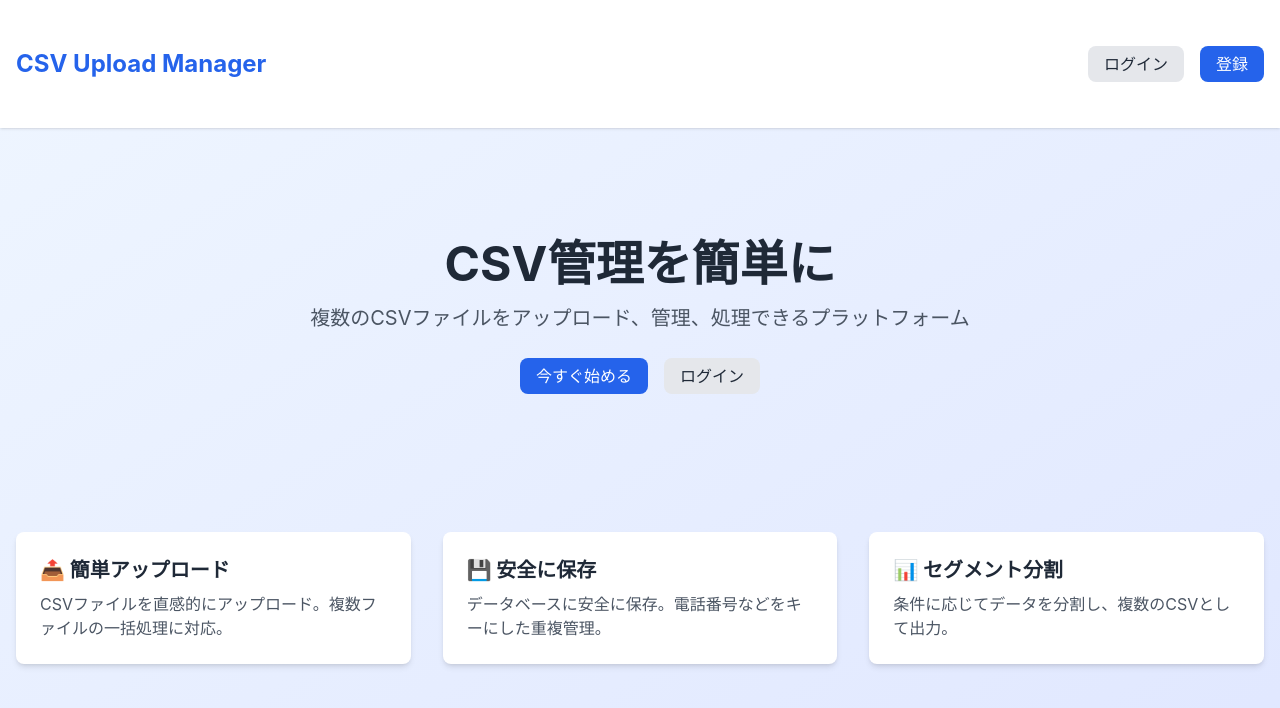
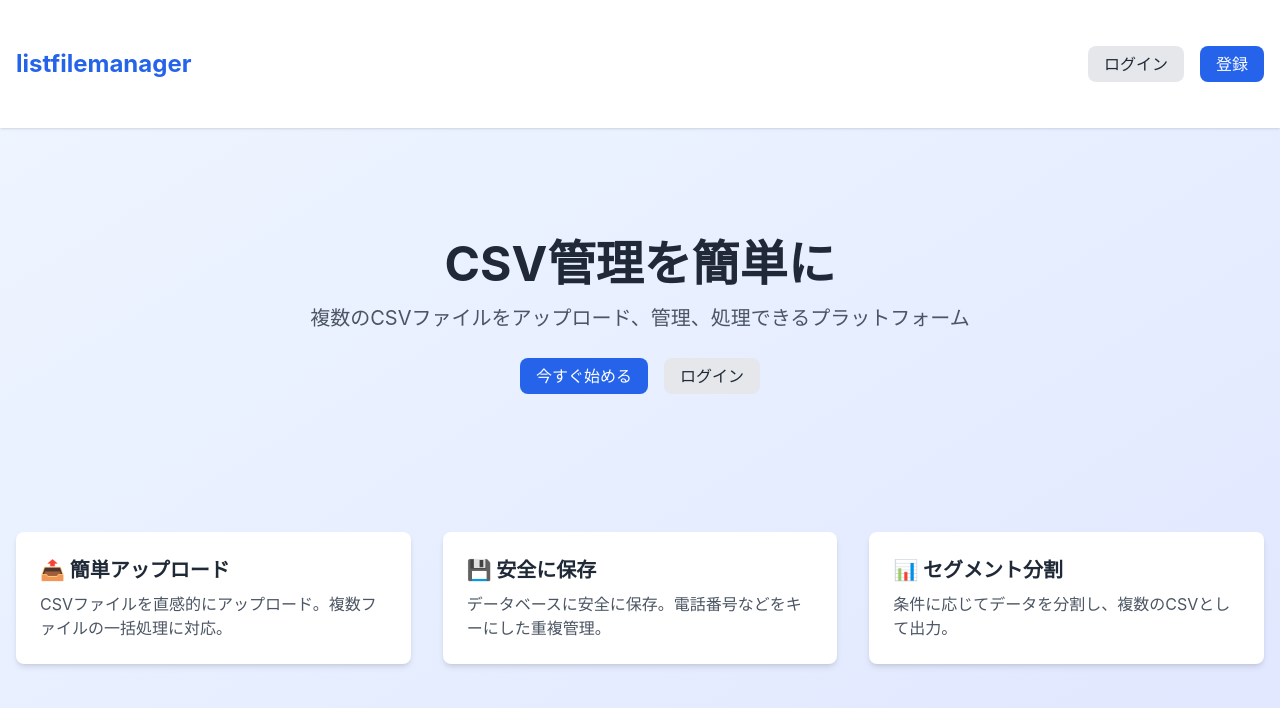
Before and after one commit to kkun2325-pixel/Listfile_upload, a Next.js app: page / in a window 1280 px wide. Shown: the top 708 px of the page. Built offline with nearby package versions, Linux system fonts and the light colour scheme.

Commit message:
feat: rename app to listfilemanager
Co-Authored-By: Claude Sonnet 4.6 <noreply@anthropic.com>

```diff
--- a/app/components/Sidebar.tsx
+++ b/app/components/Sidebar.tsx
@@ -105,7 +105,7 @@ export default function Sidebar() {
     <aside className="fixed top-0 left-0 w-56 h-screen bg-white border-r border-gray-200 flex flex-col z-30">
       {/* ロゴ */}
       <div className="px-5 py-5 border-b border-gray-100">
-        <span className="text-sm font-semibold text-gray-900 tracking-tight">CSV Manager</span>
+        <span className="text-sm font-semibold text-gray-900 tracking-tight">listfilemanager</span>
       </div>
 
       {/* ナビゲーション */}
--- a/app/layout.tsx
+++ b/app/layout.tsx
@@ -2,7 +2,7 @@ import type { Metadata } from "next";
 import "./globals.css";
 
 export const metadata: Metadata = {
-  title: "CSV Upload Manager",
+  title: "listfilemanager",
   description: "複数人でCSVファイルをアップロード・管理するアプリケーション",
 };
 
--- a/app/page.tsx
+++ b/app/page.tsx
@@ -27,7 +27,7 @@ export default function Home() {
     <div className="min-h-screen bg-gradient-to-br from-blue-50 to-indigo-100">
       <nav className="bg-white shadow">
         <div className="container flex justify-between items-center">
-          <h1 className="text-2xl font-bold text-blue-600 py-4">CSV Upload Manager</h1>
+          <h1 className="text-2xl font-bold text-blue-600 py-4">listfilemanager</h1>
           <div className="space-x-4">
             {isLoggedIn ? (
               <>
```
